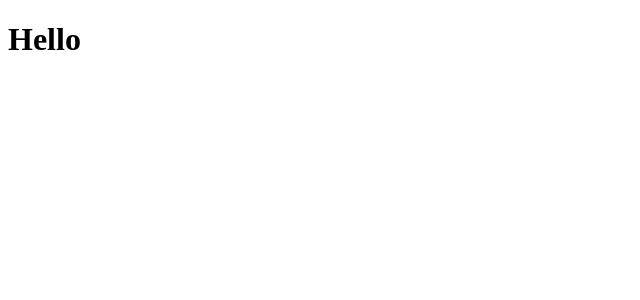
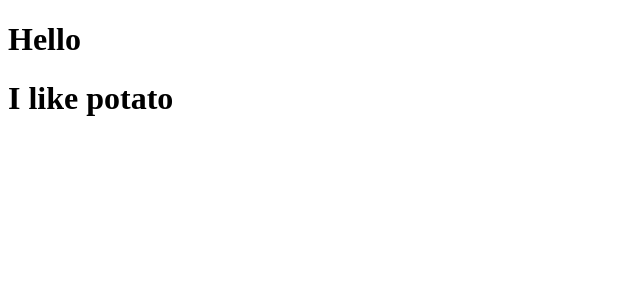
Before and after one commit to LimHaeJun/movie_app_2023, a React (Create React App) app: page / in a window 1280 px wide. Shown: the top 300 px of the page, without its empty margins (0-640 px from the left). Built offline with nearby package versions, Linux system fonts and the light colour scheme.

Commit message:
Potato 컴포넌트 추가

```diff
--- a/src/App.js
+++ b/src/App.js
@@ -1,11 +1,14 @@
 import React from "react";
 
+function Potato() {
+  return <h1>I like potato</h1>;
+}
 
 function App() {
   return(
     <div>
       <h1>Hello</h1>
-
+      <Potato />
     </div>
   );
 }
```
